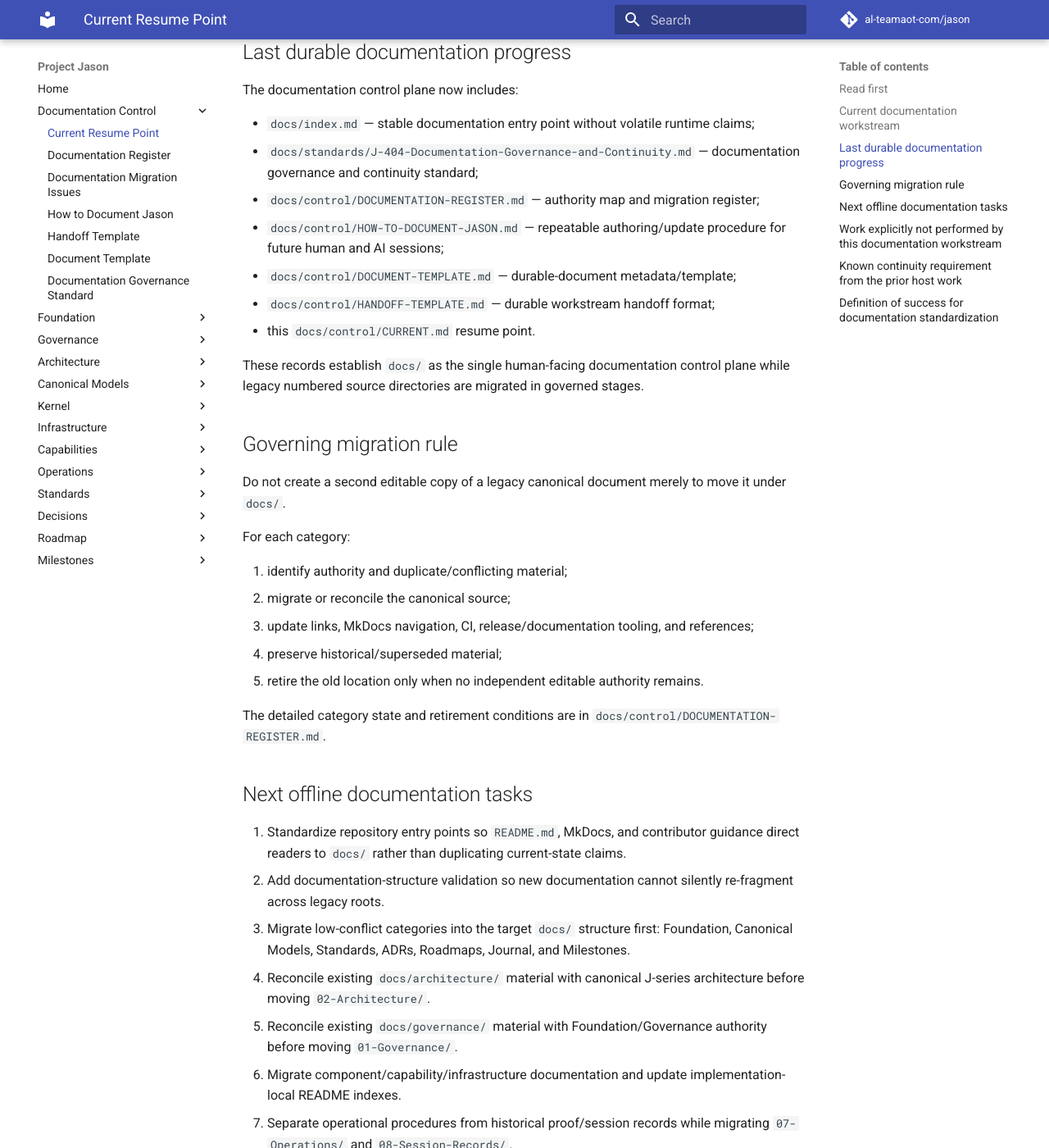
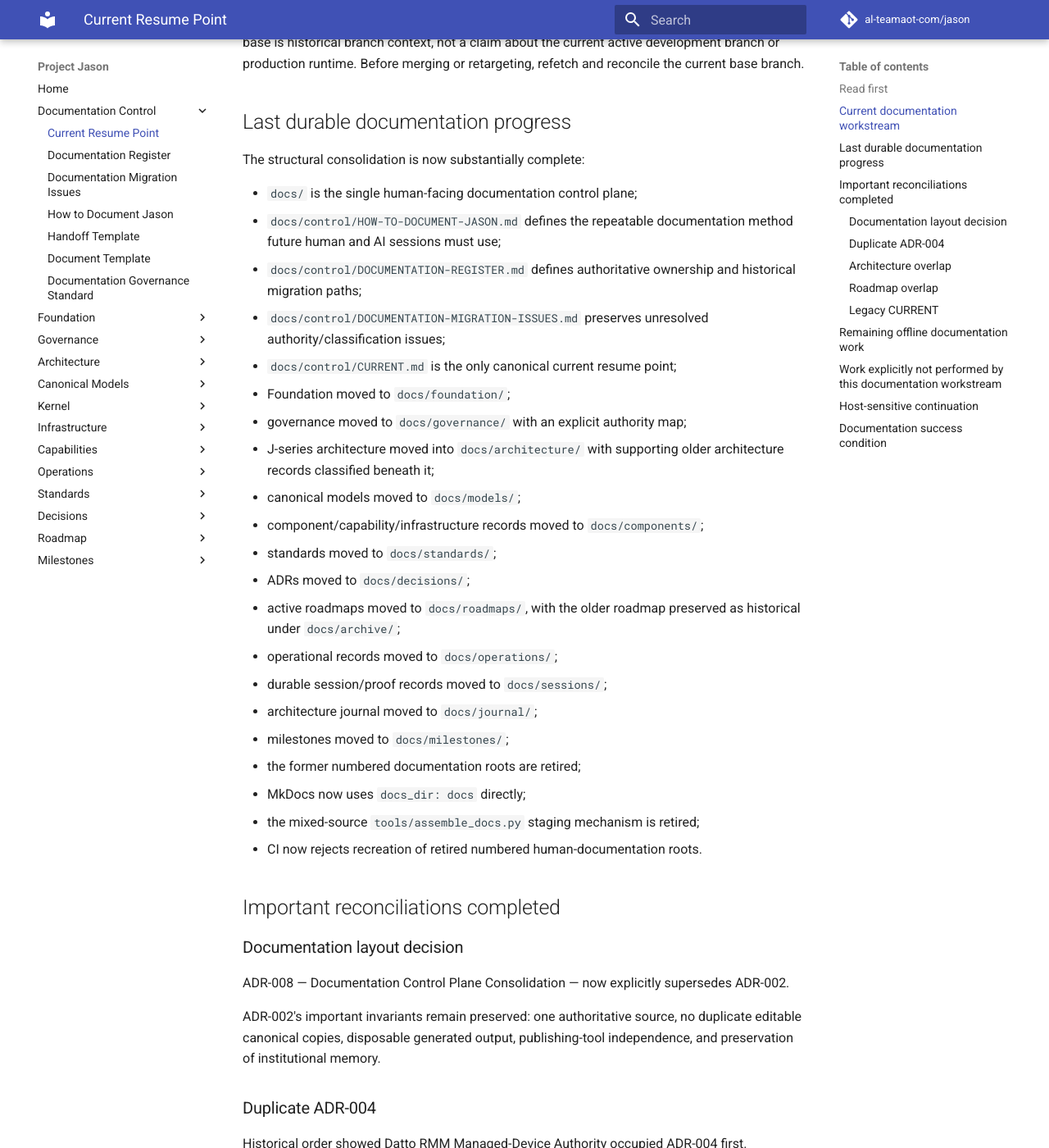
Before and after one commit to al-teamaot-com/jason, an MkDocs documentation site: the page built from docs/control/CURRENT.md, in a window 1280 px wide and 1400 px high, scrolled down 962 px. Shown: the whole window at 82% size. Built offline with MkDocs 1.6.1 and Material for MkDocs 9.7.7, drawn with Linux system fonts in a browser that asks for light colours; comment, search, counter and statistics services are not loaded; some of the changed text lies outside the part shown.

Commit message:
Update current resume point after documentation consolidation

```diff
--- a/docs/control/CURRENT.md
+++ b/docs/control/CURRENT.md
@@ -1,7 +1,7 @@
 # Project Jason — Current Resume Point
 
 **Updated:** 2026-08-11
-**Status:** Documentation standardization in progress
+**Status:** Documentation consolidation structurally complete; reconciliation/validation in progress
 **Canonical purpose:** Human-readable resume point for current work. Production/runtime facts must still be established from current Git, the System Registry, and fresh host evidence when required.
 
 ## Read first
@@ -12,8 +12,9 @@ A future session resuming Project Jason should read, in order:
 2. this file
 3. `docs/control/DOCUMENTATION-REGISTER.md`
 4. `docs/control/HOW-TO-DOCUMENT-JASON.md`
-5. the governing architecture/ADR/runbook/component records for the intended workstream
-6. current GitHub state and System Registry/host evidence before asserting live production state
+5. `docs/control/DOCUMENTATION-MIGRATION-ISSUES.md` when documentation authority or historical paths matter
+6. the governing architecture/ADR/runbook/component records for the intended workstream
+7. current GitHub state and System Registry/host evidence before asserting live production state
 
 ## Current documentation workstream
 
@@ -21,52 +22,75 @@ The active offline documentation-standardization branch is:
 
 `docs/documentation-standardization-2026-08-11`
 
-It was created from the then-current `feature/jason-runtime-service` commit:
+Draft PR:
 
-`28719135e25639c48b5cce847ff83b6e4825d502`
+`#161 — Standardize Project Jason documentation control plane`
 
-That base commit is historical branch context, not a claim that the active development branch or production host still uses that commit.
+The branch was created from the then-current `feature/jason-runtime-service` state. That base is historical branch context, not a claim about the current active development branch or production runtime. Before merging or retargeting, refetch and reconcile the current base branch.
 
 ## Last durable documentation progress
 
-The documentation control plane now includes:
+The structural consolidation is now substantially complete:
 
-- `docs/index.md` — stable documentation entry point without volatile runtime claims;
-- `docs/standards/J-404-Documentation-Governance-and-Continuity.md` — documentation governance and continuity standard;
-- `docs/control/DOCUMENTATION-REGISTER.md` — authority map and migration register;
-- `docs/control/HOW-TO-DOCUMENT-JASON.md` — repeatable authoring/update procedure for future human and AI sessions;
-- `docs/control/DOCUMENT-TEMPLATE.md` — durable-document metadata/template;
-- `docs/control/HANDOFF-TEMPLATE.md` — durable workstream handoff format;
-- this `docs/control/CURRENT.md` resume point.
+- `docs/` is the single human-facing documentation control plane;
+- `docs/control/HOW-TO-DOCUMENT-JASON.md` defines the repeatable documentation method future human and AI sessions must use;
+- `docs/control/DOCUMENTATION-REGISTER.md` defines authoritative ownership and historical migration paths;
+- `docs/control/DOCUMENTATION-MIGRATION-ISSUES.md` preserves unresolved authority/classification issues;
+- `docs/control/CURRENT.md` is the only canonical current resume point;
+- Foundation moved to `docs/foundation/`;
+- governance moved to `docs/governance/` with an explicit authority map;
+- J-series architecture moved into `docs/architecture/` with supporting older architecture records classified beneath it;
+- canonical models moved to `docs/models/`;
+- component/capability/infrastructure records moved to `docs/components/`;
+- standards moved to `docs/standards/`;
+- ADRs moved to `docs/decisions/`;
+- active roadmaps moved to `docs/roadmaps/`, with the older roadmap preserved as historical under `docs/archive/`;
+- operational records moved to `docs/operations/`;
+- durable session/proof records moved to `docs/sessions/`;
+- architecture journal moved to `docs/journal/`;
+- milestones moved to `docs/milestones/`;
+- the former numbered documentation roots are retired;
+- MkDocs now uses `docs_dir: docs` directly;
+- the mixed-source `tools/assemble_docs.py` staging mechanism is retired;
+- CI now rejects recreation of retired numbered human-documentation roots.
 
-These records establish `docs/` as the single human-facing documentation control plane while legacy numbered source directories are migrated in governed stages.
+## Important reconciliations completed
 
-## Governing migration rule
+### Documentation layout decision
 
-Do not create a second editable copy of a legacy canonical document merely to move it under `docs/`.
+ADR-008 — Documentation Control Plane Consolidation — now explicitly supersedes ADR-002.
 
-For each category:
+ADR-002's important invariants remain preserved: one authoritative source, no duplicate editable canonical copies, disposable generated output, publishing-tool independence, and preservation of institutional memory.
 
-1. identify authority and duplicate/conflicting material;
-2. migrate or reconcile the canonical source;
-3. update links, MkDocs navigation, CI, release/documentation tooling, and references;
-4. preserve historical/superseded material;
-5. retire the old location only when no independent editable authority remains.
+### Duplicate ADR-004
 
-The detailed category state and retirement conditions are in `docs/control/DOCUMENTATION-REGISTER.md`.
+Historical order showed Datto RMM Managed-Device Authority occupied ADR-004 first.
 
-## Next offline documentation tasks
+- Datto RMM Managed-Device Authority remains ADR-004.
+- Teams proactive messaging is corrected to ADR-007.
+- ADR-007 records that the identifier correction does not change architectural meaning.
 
-1. Standardize repository entry points so `README.md`, MkDocs, and contributor guidance direct readers to `docs/` rather than duplicating current-state claims.
-2. Add documentation-structure validation so new documentation cannot silently re-fragment across legacy roots.
-3. Migrate low-conflict categories into the target `docs/` structure first: Foundation, Canonical Models, Standards, ADRs, Roadmaps, Journal, and Milestones.
-4. Reconcile existing `docs/architecture/` material with canonical J-series architecture before moving `02-Architecture/`.
-5. Reconcile existing `docs/governance/` material with Foundation/Governance authority before moving `01-Governance/`.
-6. Migrate component/capability/infrastructure documentation and update implementation-local README indexes.
-7. Separate operational procedures from historical proof/session records while migrating `07-Operations/` and `08-Session-Records/`.
-8. Update MkDocs to publish directly from the consolidated `docs/` source tree without using a mixed canonical/publishing assembly model.
-9. Update release/documentation tooling such as documentation readiness checks to use consolidated paths.
-10. Run CI, inspect links/navigation, and retire compatibility roots only after validation is green.
+### Architecture overlap
+
+`docs/architecture/README.md` defines J-100 through J-103 as canonical owners for their named architecture subjects and classifies earlier blueprint/catalog/core-services/deployment/foundation-build records as supporting foundational references.
+
+### Roadmap overlap
+
+The active capability register is under `docs/roadmaps/`; the older roadmap is retained under `docs/archive/roadmaps/` as historical/superseded.
+
+### Legacy CURRENT
+
+The former `08-Session-Records/CURRENT.md` is preserved as `docs/sessions/Legacy-CURRENT-2026-08-11.md`. It is historical context, not current runtime authority.
+
+## Remaining offline documentation work
+
+1. Complete strict MkDocs/CI validation after the final direct-`docs/` conversion and repair any broken links caused by moved paths.
+2. Audit plain-text references that still point current operators to retired numbered paths; preserve references that intentionally describe historical repository state.
+3. Classify records currently in `docs/operations/` into repeatable procedure vs historical proof and move historical proof to `docs/sessions/` where doing so will not damage evidence identity.
+4. Audit implementation-local READMEs and add a documentation index so material implementation guidance is discoverable without copying every README into `docs/`.
+5. Perform deliberate governance review of `docs/governance/ARTICLE_VII_PLATFORM_INTEGRITY.md`, whose historical Article VII label conflicts with the current Constitution's Article VII. The conflict is contained but not silently rewritten.
+6. Reconcile draft PR #161 with the latest `feature/jason-runtime-service` state before any merge.
+7. Keep the PR draft until documentation CI, broader CI, and authority-sensitive reconciliation are green.
 
 ## Work explicitly not performed by this documentation workstream
 
@@ -74,20 +98,21 @@ No production container, OpenClaw bridge, Jason runtime, provider credential, Sy
 
 This record does not claim the latest production runtime state. If another workstream or chat has advanced runtime development, reconcile current Git/System Registry/host evidence before continuing host-sensitive work.
 
-## Known continuity requirement from the prior host work
+## Host-sensitive continuation
 
-Before this offline documentation work began, host-sensitive troubleshooting was being performed through the governed Teams/OpenClaw/Jason path. This documentation branch deliberately does not attempt to resolve or assert the state of that live path while the operator is away from Jason.
+Before this offline documentation work began, live troubleshooting was underway in the governed Teams/OpenClaw/Jason path. This branch deliberately does not resolve or assert the current state of that live path while the operator is away from the Jason host.
 
-A future host session must use fresh ingress/orchestration/System Registry evidence rather than this file to determine current runtime status.
+A future host session must use fresh ingress/orchestration/System Registry evidence rather than this document or conversational memory to determine current runtime state.
 
-## Definition of success for documentation standardization
+## Documentation success condition
 
-The workstream is complete only when:
+Structural consolidation is complete when CI proves the direct `docs/` tree builds cleanly and no retired numbered roots remain.
 
-- all governed human-facing Jason documentation is discoverable and physically organized under `docs/`, except justified implementation-local README files;
+Ongoing documentation governance is successful when:
+
 - each material fact has one authoritative owner;
-- the System Registry remains the source for current operational topology instead of narrative duplication;
-- legacy numbered documentation roots are retired or reduced to explicit temporary compatibility stubs;
-- MkDocs/CI/tooling operate directly on the consolidated documentation structure;
-- future sessions use `docs/control/HOW-TO-DOCUMENT-JASON.md` to maintain the same documentation discipline; and
+- current operational topology comes from System Registry structured truth rather than narrative duplication;
+- future sessions consistently use `docs/control/HOW-TO-DOCUMENT-JASON.md`;
+- unresolved conflicts are recorded instead of silently normalized;
+- documentation remains indexed, portable, versioned, and provider/tool independent; and
 - a future contributor can reconstruct Jason's governance, architecture, implementation boundaries, operating method, proof history, and safe next action without access to chat history.
```
